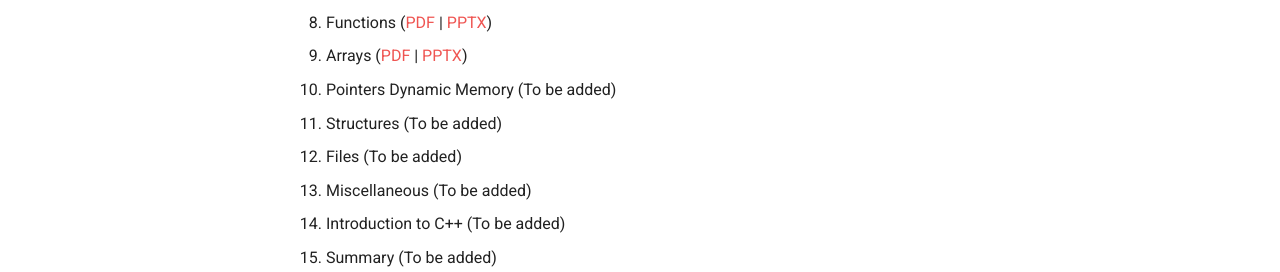
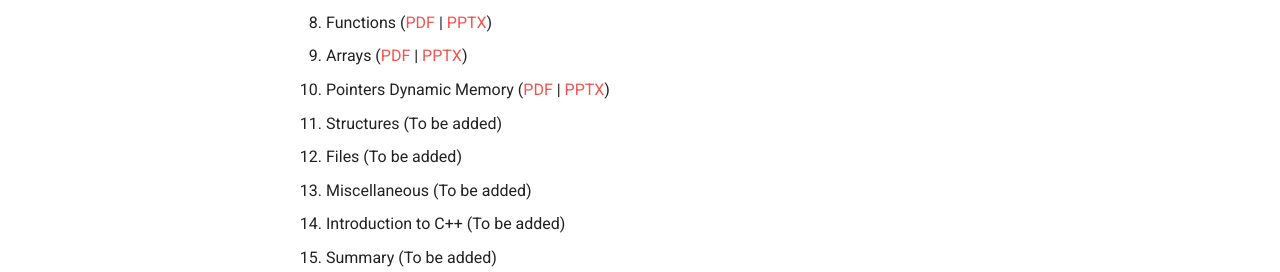
Before and after one commit to m-zakeri/CP, an MkDocs documentation site: the page built from docs/lectures/index.md, in a window 1280 px wide and 900 px high, scrolled down 324 px. Shown: the part 180-452 px from the top of the window. Built offline with MkDocs 1.6.1 and Material for MkDocs 9.7.7, drawn with Linux system fonts in a browser that asks for light colours; comment, search, counter and statistics services are not loaded.

Commit message:
Add lecture 10 pointer and dynamic memory

```diff
--- a/docs/lectures/index.md
+++ b/docs/lectures/index.md
@@ -12,7 +12,8 @@
 7. Repeating Statements ([PDF](slides/Lecture_07_Repeating_Statements.pdf) | [PPTX](slides/Lecture_07_Repeating_Statements.pptx))
 8. Functions ([PDF](slides/Lecture_08_Functions.pdf) | [PPTX](slides/Lecture_08_Functions.pptx))
 9. Arrays ([PDF](slides/Lecture_09_Arrays.pdf) | [PPTX](slides/Lecture_09_Arrays.pptx))
-10. Pointers  Dynamic Memory (To be added)
+10. Pointers  Dynamic Memory ([PDF](slides/Lecture_10_Pointers_and_Dynamic_Memory.pdf) |
+[PPTX](slides/Lecture_10_Pointers_and_Dynamic_Memory.pptx))
 11. Structures (To be added)
 12. Files (To be added)
 13. Miscellaneous (To be added)
```
Also changed, not shown: 2 other files.
